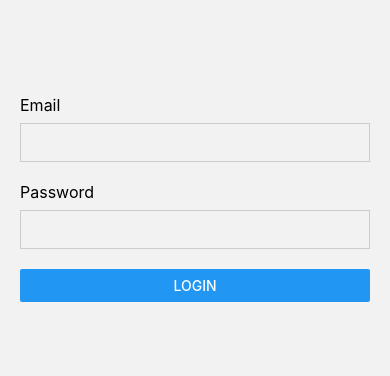
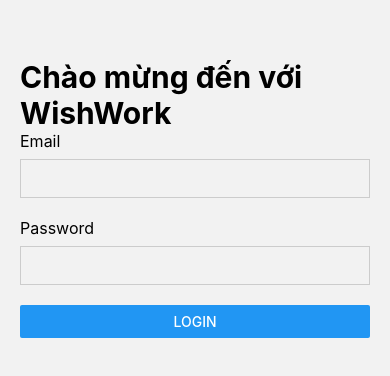
Before and after one commit to Nhan2108cute/WorkWishApp, a React Native app: screen /Login in a window 390 px wide. Shown: the part 224-600 px from the top of the page. Built offline with nearby package versions, Linux system fonts and the light colour scheme.

Commit message:
updateupdate

```diff
--- a/App/Screens/LoginScreen/Login.jsx
+++ b/App/Screens/LoginScreen/Login.jsx
@@ -32,7 +32,7 @@
         // Lưu token vào AsyncStorage
         await AsyncStorage.setItem("access_token", data.access_token);
 
-        // Chuyển hướng đến màn hình Home
+        // Chuyển hướng đến màn hình Tab
         navigation.reset({
           index: 0,
           routes: [{ name: "TabNavigation" }],
@@ -54,6 +54,8 @@
         <ActivityIndicator size="large" color="#0000ff" />
       ) : (
         <>
+        <Text style={{fontSize: 30, fontWeight: "bold"}}>Chào mừng đến với WishWork</Text>
+
           <Text style={styles.label}>Email</Text>
           <TextInput
             style={styles.input}
```
